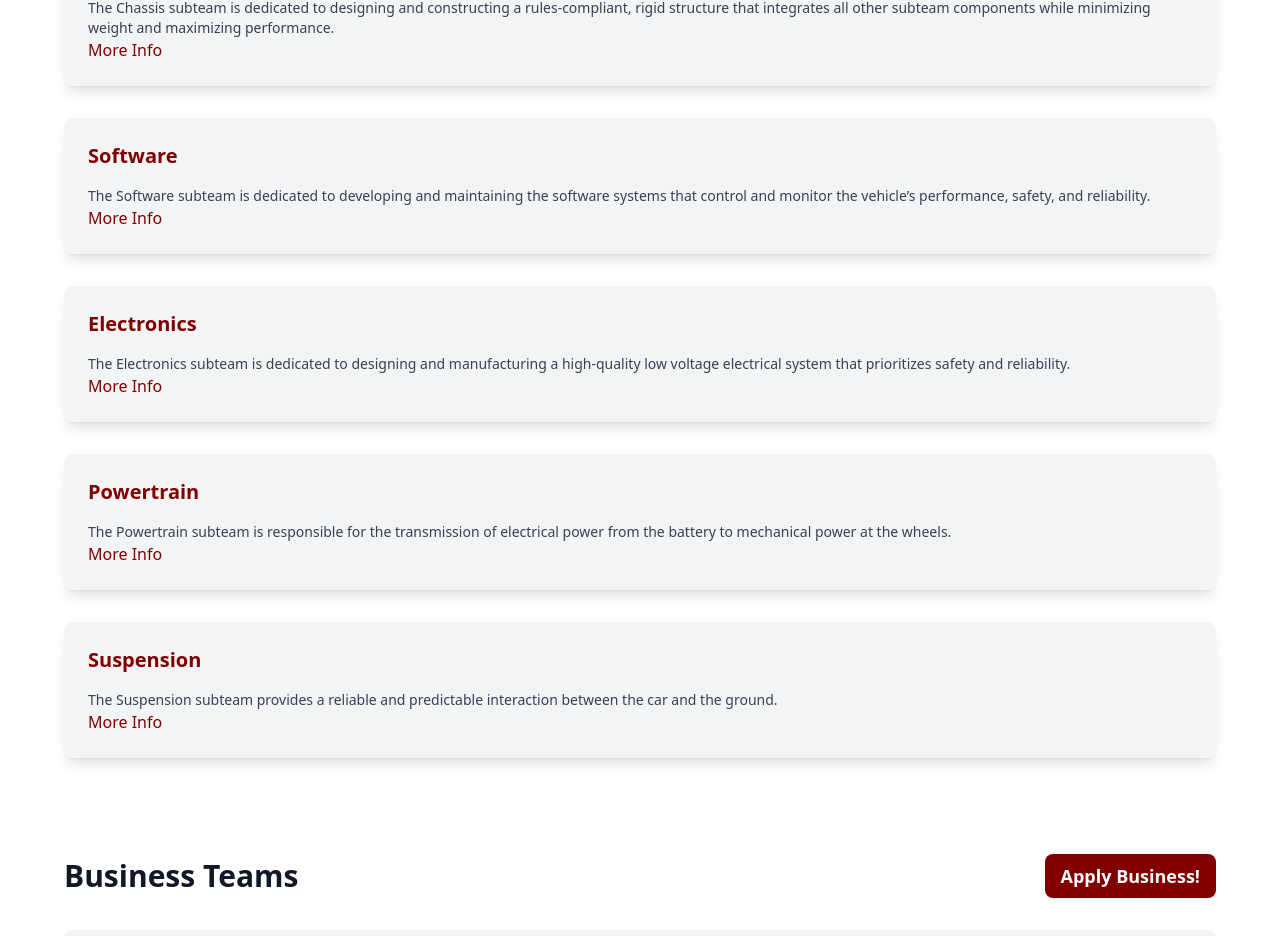
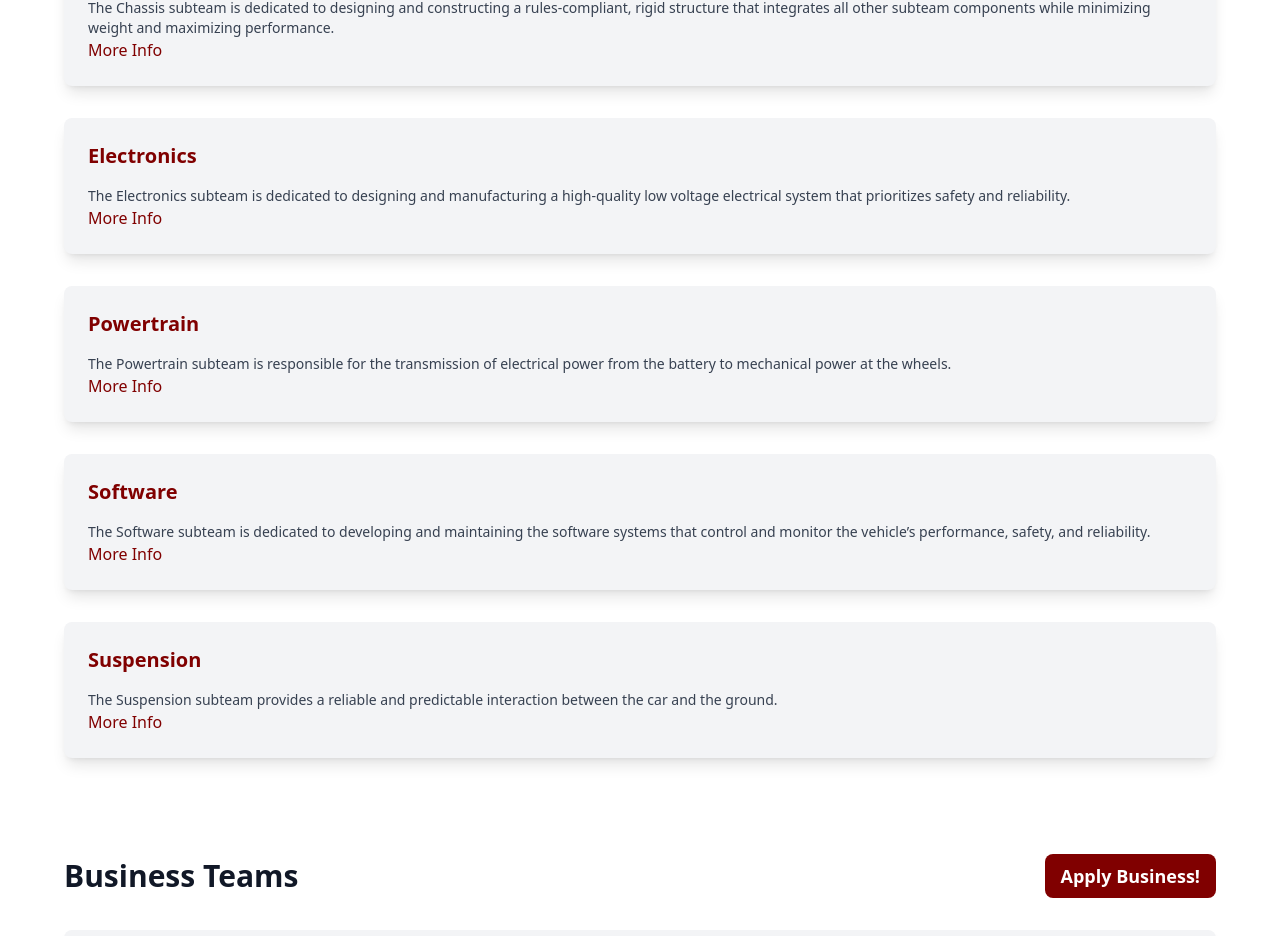
Before and after one commit to tamu-formula-cs/FSAE-EV-Site, a React (Vite) app: page /recruiting in a window 1280 px wide. Shown: the part 2256-3192 px from the top of the page. Built offline with nearby package versions, Linux system fonts and the light colour scheme.

Commit message:
alphabeticization

```diff
--- a/src/pages/recruiting/recruiting.jsx
+++ b/src/pages/recruiting/recruiting.jsx
@@ -182,17 +182,6 @@ export default function Recruiting() {
                         />
 
                         <TeamCard
-                            title="Software"
-                            description="The Software subteam is dedicated to developing and maintaining the software systems that control and monitor the vehicle’s performance, safety, and reliability."
-                            responsibilities={[
-                                "Development of embedded software for vehicle control systems",
-                                "Integration of sensors and actuators with vehicle control systems",
-                                "Development of data acquisition and telemetry systems",
-                                "Development of simulation tools for vehicle performance analysis"
-                            ]}
-                        />
-
-                        <TeamCard
                             title="Electronics"
                             description="The Electronics subteam is dedicated to designing and manufacturing a high-quality low voltage electrical system that prioritizes safety and reliability."
                             responsibilities={[
@@ -213,7 +202,16 @@ export default function Recruiting() {
                                 "Electrical integration of conductors and connectors"
                             ]}
                         />
-
+                        <TeamCard
+                            title="Software"
+                            description="The Software subteam is dedicated to developing and maintaining the software systems that control and monitor the vehicle’s performance, safety, and reliability."
+                            responsibilities={[
+                                "Development of embedded software for vehicle control systems",
+                                "Integration of sensors and actuators with vehicle control systems",
+                                "Development of data acquisition and telemetry systems",
+                                "Development of simulation tools for vehicle performance analysis"
+                            ]}
+                        />
                         <TeamCard
                             title="Suspension"
                             description="The Suspension subteam provides a reliable and predictable interaction between the car and the ground."
```
